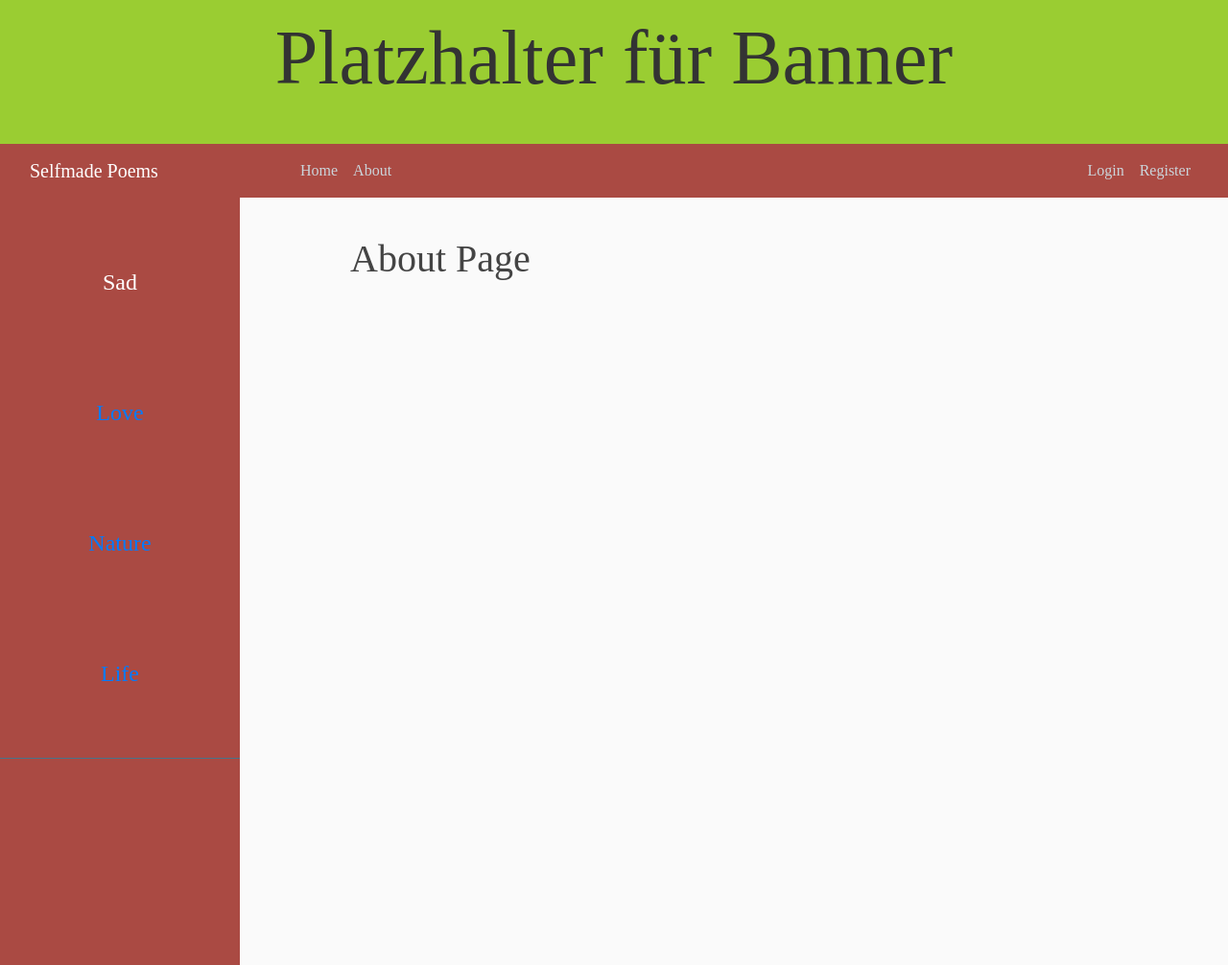
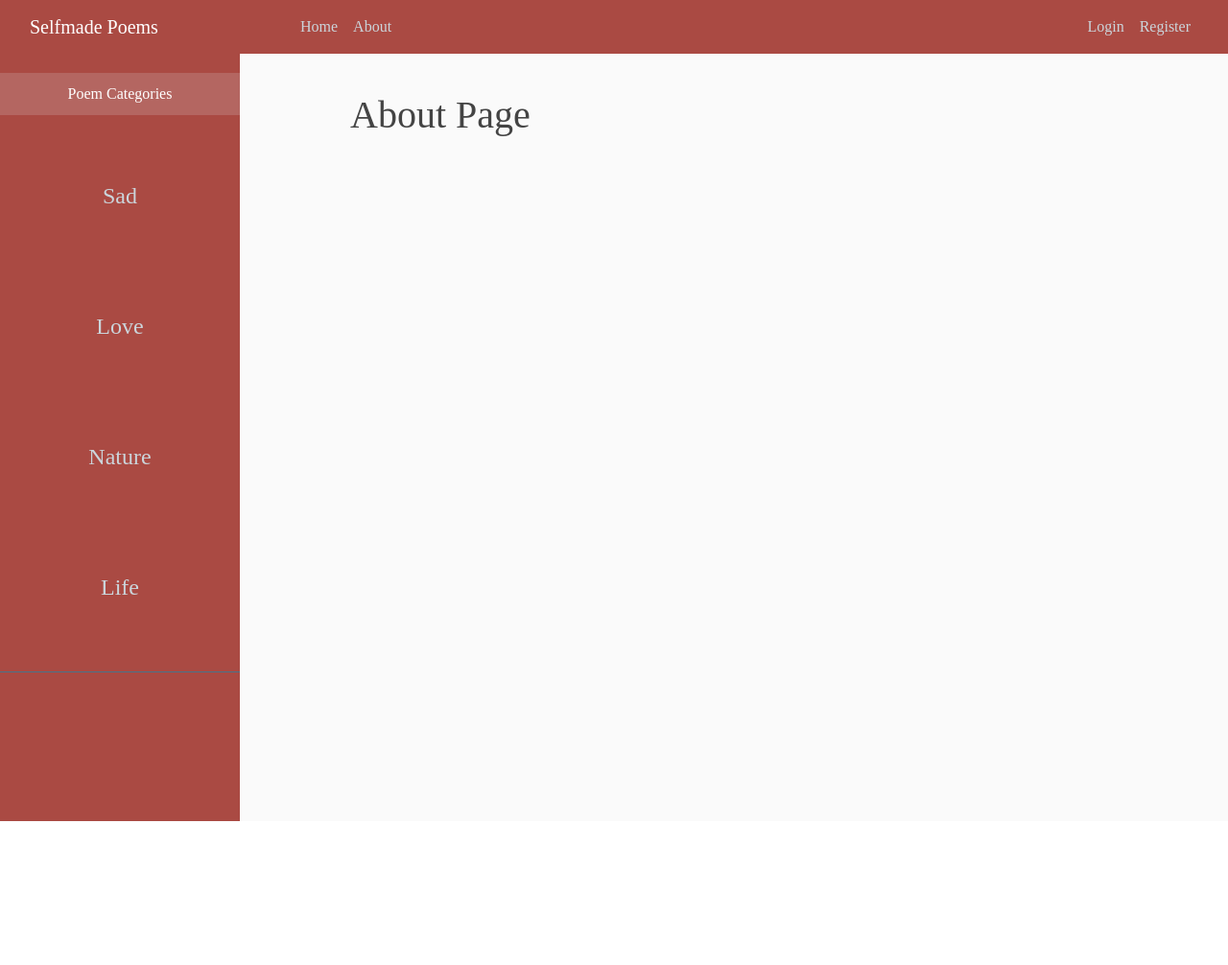
Before and after one commit to Fribolin/selfmade-poems, a Django app: page /about/ in a window 1280 px wide. Shown: the whole page at 96% size. After the commit the page ends 856 px from the top, so only its background shows below. Run offline with Django 3.2, Linux system fonts and the light colour scheme; some libraries are stand-ins or nearby versions.

Commit message:
Changes to layout, remove banner

```diff
--- a/django_project/blog/static/blog/main.css
+++ b/django_project/blog/static/blog/main.css
@@ -12,13 +12,6 @@ body {
   .site-header {
     display: flex;
     flex-direction: column;
-  }
-
-  #header-banner {
-    text-align: center;
-    font-size: 80px;
-    height: 150px;
-    background-color: yellowgreen;
   }
 
   h1, h2, h3, h4, h5, h6 {
@@ -131,6 +124,7 @@ body {
   }
 
   #sidebar ul p {
+    background: #b46661;
     color: #fff;
     padding: 10px;
   }
@@ -139,15 +133,15 @@ body {
     padding: 50px 10px;
     font-size: 1.5em;
     display: block;
+    color: #cbd5db;
   }
 
   #sidebar ul li a:hover {
-    color: #7386D5;
-    background: #fff;
+    background: #b46661;
   }
 
-  #sidebar ul li.active > a, a[aria-expanded="true"] {
-    color: #fff;
+  #sidebar ul li.active > a {
+    color: #cbd5db;
   }
 
   ul ul a {
@@ -160,18 +154,6 @@ body {
     margin-left: -250px;
   }
 
-  a[data-toggle="collapse"] {
-    position: relative;
-  }
-
-  .dropdown-toggle::after {
-    display: block;
-    position: absolute;
-    top: 50%;
-    right: 20px;
-    transform: translateY(-50%);
-  }
-
   @media (max-width: 768px) {
     #sidebar {
         margin-left: -250px;
--- a/django_project/blog/templates/blog/base.html
+++ b/django_project/blog/templates/blog/base.html
@@ -25,11 +25,6 @@
 
   <!-- Header -->
   <header class="site-header">
-
-    <!-- Top Nav-Bar -->
-    <div id="header-banner">
-      Platzhalter für Banner
-    </div>
 
     <!-- Top Nav-Bar -->
     <nav class="navbar navbar-expand-md navbar-dark bg-steel">
@@ -65,6 +60,9 @@
     <!-- Sidebar -->
     <nav id="sidebar">
       <ul class="list-unstyled components">
+        <li>
+          <p>Poem Categories</p>
+        </li>
         <li class="active">
             <a href="#">Sad</a>
         </li>
```
